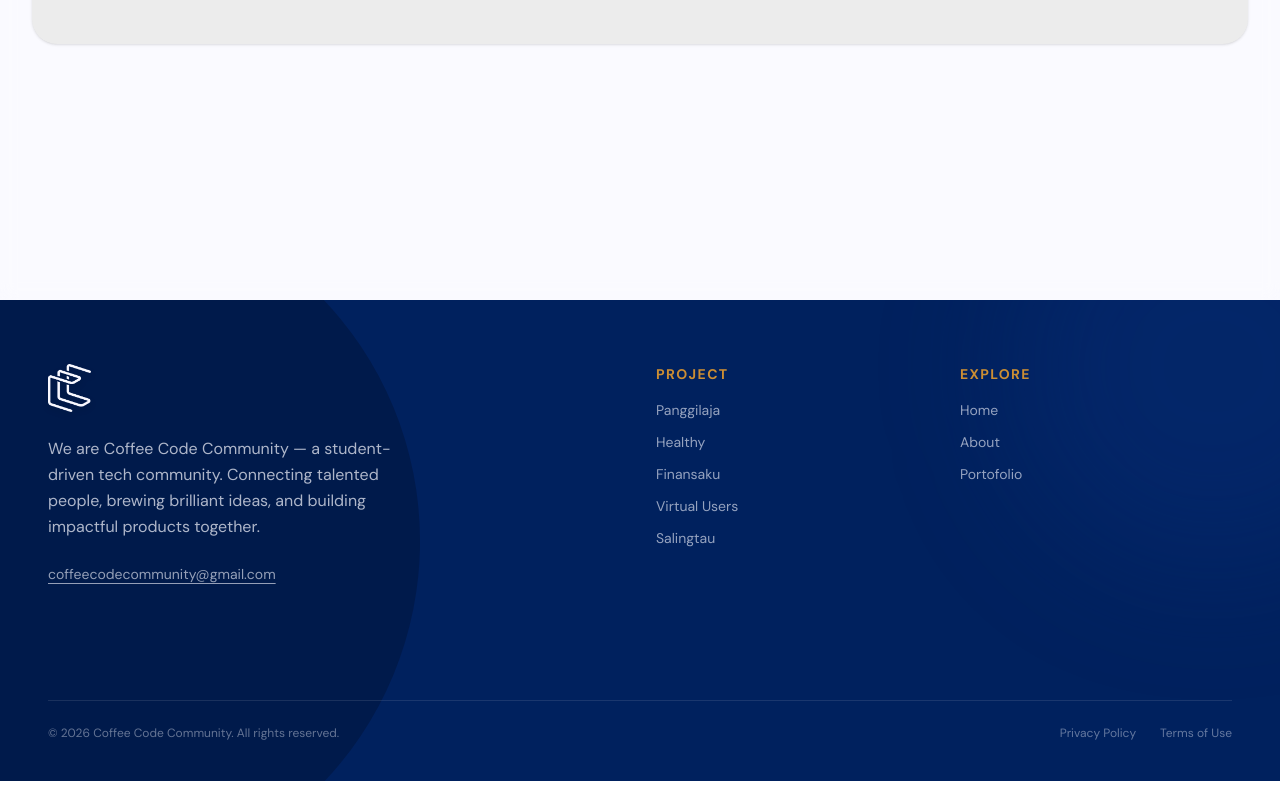
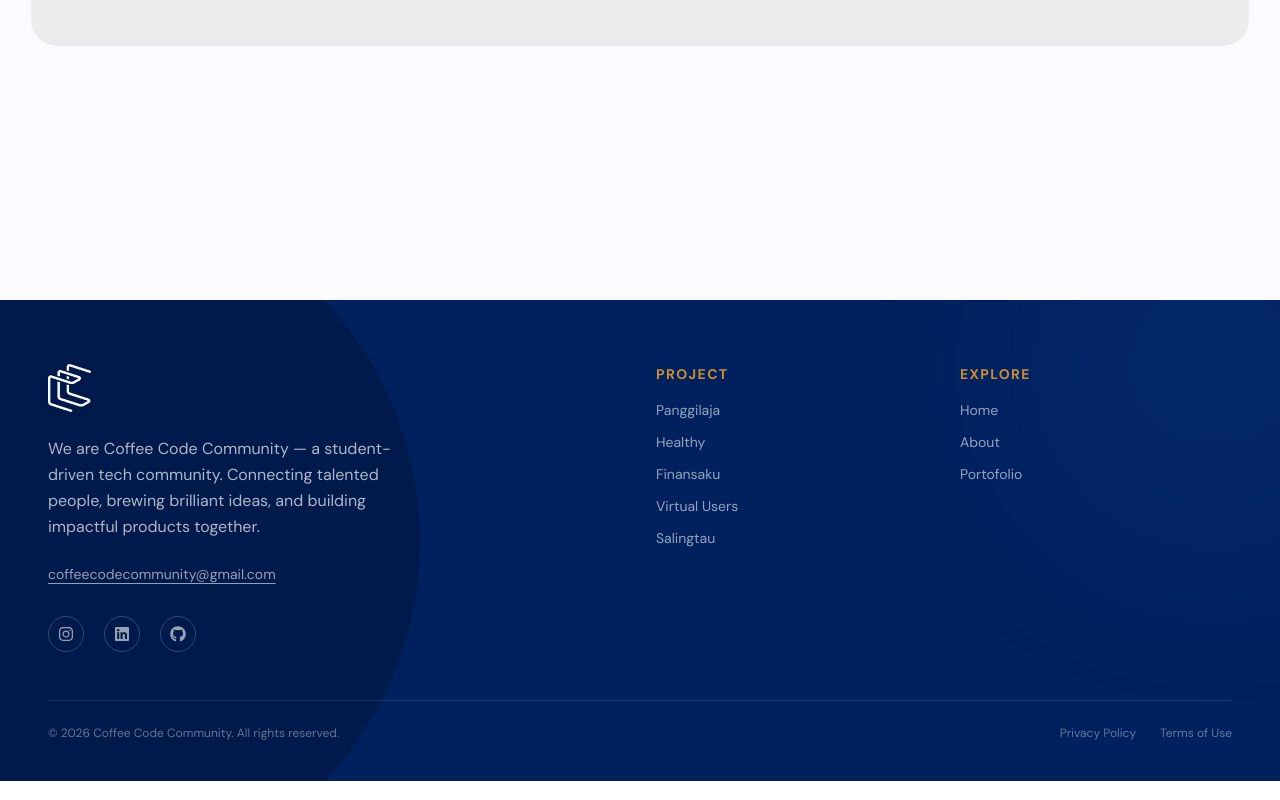
Before and after one commit to COFFEE-CODE-COMMUNITY/c3-landing-page, a React (Vite) app: page /portofolio in a window 1280 px wide. Shown: the part 5291-6091 px from the top of the page. Built offline with nearby package versions, Linux system fonts and the light colour scheme.

Commit message:
fix pointer on button, shadow on card, animation on footer

```diff
--- a/src/components/Footer.tsx
+++ b/src/components/Footer.tsx
@@ -1,17 +1,14 @@
 import { FaInstagram, FaLinkedin, FaYoutube, FaGithub } from 'react-icons/fa';
 import { Link } from 'react-router-dom';
-import { useScrollFadeInUp, useStaggerChildren } from '../utils/animations';
+
 
 export default function Footer() {
-  const footerRef = useScrollFadeInUp(0.8, 60);
-  const socialRef = useStaggerChildren(0.1, 0.6, 30);
-  const linksRef = useStaggerChildren(0.1, 0.6, 30);
+
 
   const currentYear = new Date().getFullYear();
 
   return (
     <footer
-      ref={footerRef}
       className="relative bg-[#00215e] w-full overflow-hidden text-[#f8f8ff]"
     >
       {/* Background Decorative Ellipse */}
@@ -50,7 +47,6 @@ export default function Footer() {
 
             {/* Social Icons */}
             <div
-              ref={socialRef}
               className="flex items-center gap-5 mt-2"
             >
               {[
@@ -72,7 +68,7 @@ export default function Footer() {
           </div>
 
           {/* Links Columns */}
-          <div ref={linksRef} className="grid grid-cols-2 md:grid-cols-2 lg:grid-cols-2 col-span-1 md:col-span-1 lg:col-span-2 gap-8">
+          <div className="grid grid-cols-2 md:grid-cols-2 lg:grid-cols-2 col-span-1 md:col-span-1 lg:col-span-2 gap-8">
 
             {/* Project Links */}
             <div className="flex flex-col gap-4">
--- a/src/index.css
+++ b/src/index.css
@@ -19,6 +19,12 @@
   --text-h7: 14px;
 }
 
+@layer base {
+  button {
+    cursor: pointer;
+  }
+}
+
 @layer utilities {
   .custom-text {
     @apply font-urbanist;
--- a/src/pages/home/components/FoundersSection.tsx
+++ b/src/pages/home/components/FoundersSection.tsx
@@ -57,7 +57,7 @@ function FounderCard({
             }
           : undefined
       }
-      className={`flex flex-col border border-white/50 backdrop-blur-2xl backdrop-saturate-150 rounded-[25px] p-6 md:p-8 items-center w-full max-w-[320px] mx-auto shadow-[0_8px_32px_rgba(0,0,0,0.04)] transition-all duration-300 ease-out group ${
+      className={`flex flex-col border border-white/50 backdrop-blur-2xl backdrop-saturate-150 rounded-[25px] p-6 md:p-8 items-center w-full max-w-[320px] mx-auto shadow-[0_8px_15px_rgba(0,0,0,0.10)] transition-all duration-300 ease-out group ${
         isHovered ? 'shadow-[0_12px_40px_rgba(0,33,94,0.08)]' : ''
       } ${
         isHighlighted ? "lg:-translate-y-4" : ""
```
